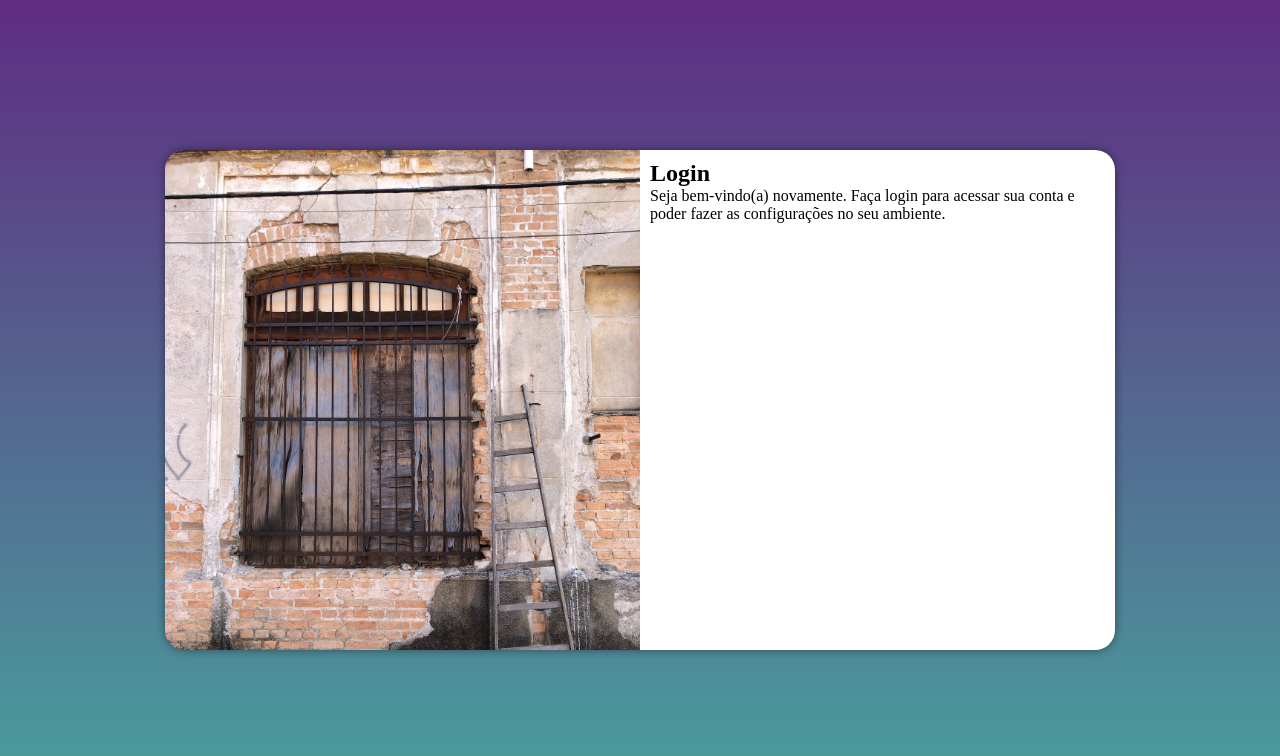
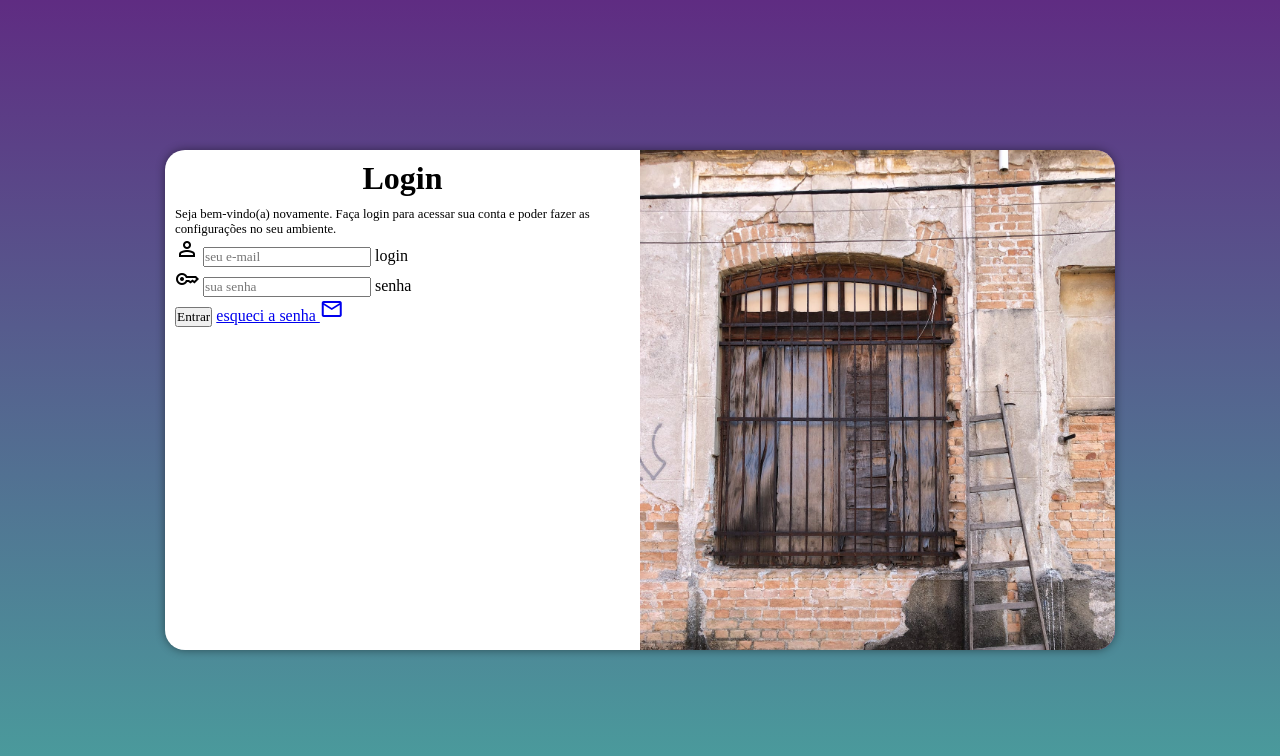
Before and after one commit to renniferdev/protejo-login, a plain HTML site: page index.html in a window 1280 px wide. Drawn offline with nearby package versions, Linux system fonts and the light colour scheme.

Commit message:
finalizando projeto ok

```diff
--- a/estilos/media-query.css
+++ b/estilos/media-query.css
@@ -33,13 +33,21 @@
     }
 
     section#login > div#imagem{
-        float: left;
+        float: right;
         width: 50%;
         height: 100%;
     }
 
     section#login > div#formulario {
-        float: right;
+        float: left;
         width: 50%;
     }
+
+    div#formulario > h1{
+        font-size: 2em;
+    }
+
+    div#formulario > p {
+        font-size: 0.8em;
+    }
 }
--- a/estilos/style.css
+++ b/estilos/style.css
@@ -34,7 +34,7 @@ section#login {
     overflow: hidden; /*o que tiver fora da borda ira recortar*/
 
     background-color: white;
-    width: 250px;
+    width: 270px;
     height: 500px;
     border-radius: 20px;
     box-shadow: 0px 0px 10px rgba(0, 0, 0, 0.450);
@@ -54,3 +54,12 @@ section#login > div#formulario {
     display: block;
     padding: 10px;
 }
+
+div#formulario > h1{
+    text-align: center;
+    margin-bottom: 10px;
+}
+
+div#formulario > p {
+    font-size: 0.8em;
+}
--- a/index.html
+++ b/index.html
@@ -4,6 +4,8 @@
     <meta charset="UTF-8">
     <meta name="viewport" content="width=device-width, initial-scale=1.0">
     <title>Document</title>
+    <link rel="stylesheet" href="https://fonts.googleapis.com/css2?family=Material+Symbols+Outlined:opsz,wght,FILL,GRAD@24,400,0,0" />
+    <link rel="stylesheet" href="https://fonts.googleapis.com/css2?family=Material+Symbols+Outlined:opsz,wght,FILL,GRAD@20..48,100..700,0..1,-50..200" />
     <link rel="stylesheet" href="estilos/style.css">
     <link rel="stylesheet" href="estilos/media-query.css">
 </head>
@@ -16,8 +18,25 @@
             <div id="formulario">
                 <h1>Login</h1>
                 <p>Seja bem-vindo(a) novamente. Faça login para acessar sua conta e poder fazer as configurações no seu ambiente. </p>
-                <form action="login.php" method="post">
-
+                <form action="login.php" method="post" autocomplete="on">
+                    <div class="campo">
+                        <span class="material-symbols-outlined">
+                            person
+                            </span>
+                        <input type="email" name="login" id="ilogin" placeholder="seu e-mail" autocomplete="email" required maxlength="30">
+                        <label for="ilogin">login</label>
+                    </div>
+                    <div class="campo">
+                        <span class="material-symbols-outlined">
+                            key
+                            </span>
+                        <input type="password" name="senha" id="isenha" placeholder="sua senha" autocomplete="current-password" required minlength="8" maxlength="20">
+                        <label for="isenha">senha</label>
+                    </div>
+                    <input type="submit" value="Entrar">
+                    <a href="esqueci.html">
+                        esqueci a senha <span class="material-symbols-outlined">mail</span>
+                    </a>
                 </form>
             </div>
         </section>
```
